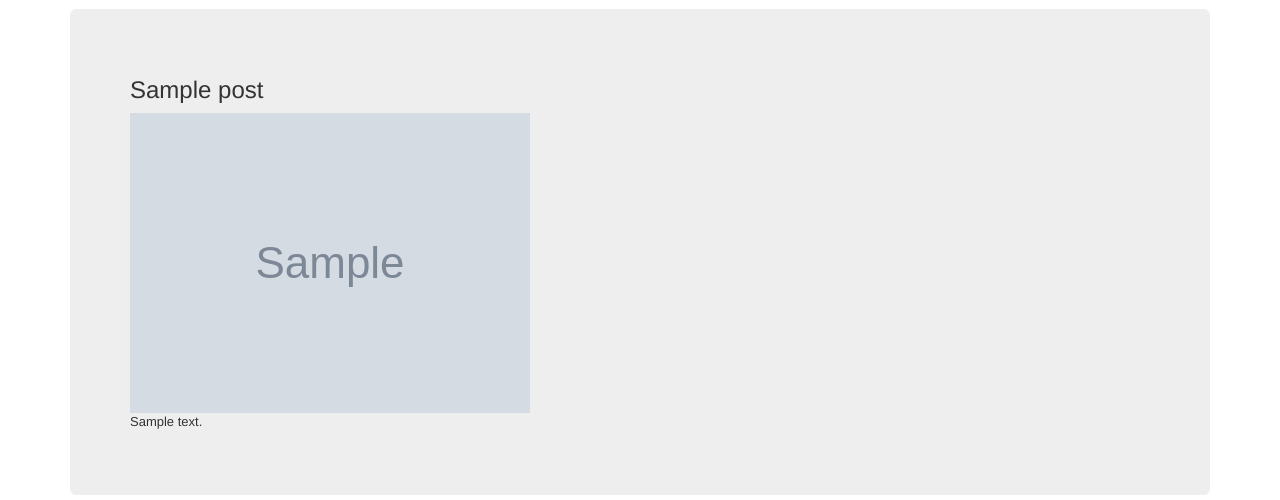
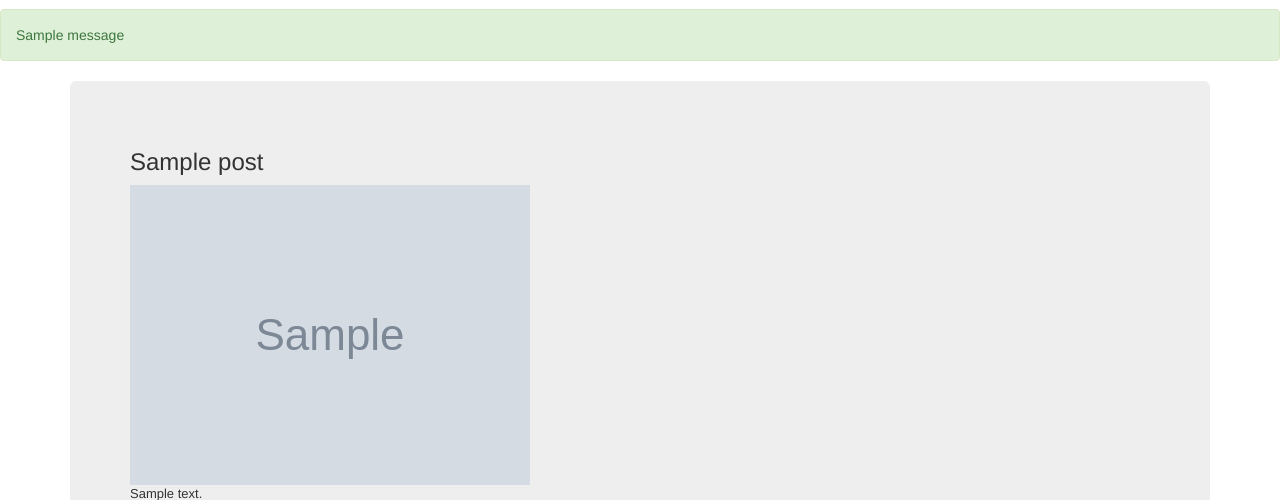
Before and after one commit to DanteMun/Taeyoung, a Django app: page /1/ in a window 1280 px wide. Shown: the part 51-551 px from the top of the page. Run offline with Django 3.2, Linux system fonts and the light colour scheme; tables that the repository leaves empty hold one stand-in row (values such as "Sample post"); grey boxes marked "Sample" are stand-in pictures; one stand-in notice (Sample message) is shown; some libraries are stand-ins or nearby versions.

Commit message:
새로운 뉴스, 새로운 댓글 작성 시 메시지 뜨도록 수정

```diff
--- a/newspage/templates/newspage/post_detail.html
+++ b/newspage/templates/newspage/post_detail.html
@@ -2,6 +2,14 @@
 
 
 {% block content %}
+
+{% if messages %}
+    {% for message in messages %}
+        <div class="alert alert-{{message.tags}}">
+            {{message}}
+        </div>
+    {% endfor %}
+{% endif %}
 
 <div class="container">
     <div class="jumbotron">
--- a/newspage/views.py
+++ b/newspage/views.py
@@ -3,6 +3,7 @@ from django.shortcuts import render, get_object_or_404, redirect
 from .models import Post, Comment
 from .forms import PostForm, CommentForm
 
+from django.contrib import messages
 # Create your views here.
 
 def index(request):
@@ -25,6 +26,7 @@ def post_new(request):
         form = PostForm(request.POST, request.FILES)
         if form.is_valid():
             post = form.save()
+            messages.success(request, '새로운 뉴스가 등록되었습니다.')
             return redirect(post)
     else:
         form = PostForm()
@@ -40,6 +42,7 @@ def comment_new(request, post_pk):
             comment = form.save(commit=False)
             comment.post = post
             comment.save()
+            messages.success(request, '새로운 댓글이 등록되었습니다.')
             return redirect(post)
     else:
         form = CommentForm()
```
